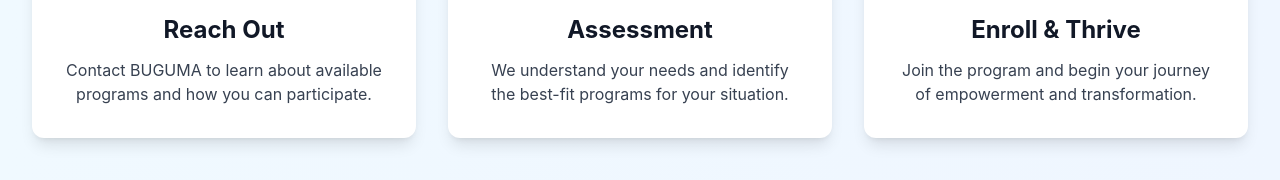
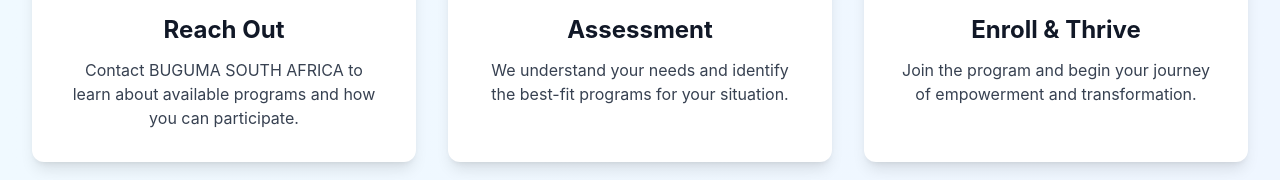
Before and after one commit to S-ciz/buguma, a Next.js app: page /programs in a window 1280 px wide. Shown: the part 5631-5811 px from the top of the page. Built offline with nearby package versions, Linux system fonts and the light colour scheme.

Commit message:
images and buguma naming

```diff
--- a/app/about/page.jsx
+++ b/app/about/page.jsx
@@ -59,7 +59,7 @@
         <div className="container-custom text-center">
           <ScrollAnimatedSection>
             <h1 className="text-5xl md:text-6xl font-bold mb-6">
-              About BUGUMA
+              About BUGUMA SOUTH AFRICA
             </h1>
             <p className="text-2xl text-gray-100 max-w-3xl mx-auto">
               A movement by refugees, for refugees, committed to dignity and opportunity.
--- a/app/programs/page.jsx
+++ b/app/programs/page.jsx
@@ -63,7 +63,7 @@
       shortDesc: 'Social cohesion & peaceful coexistence',
       fullDesc: 'Cultural exchanges and conflict resolution programs build bridges between refugees and host communities. We foster unity and understanding.',
       outcome: 'Integrated communities with strong social cohesion and peaceful coexistence.',
-      image: '/img/skill5.jpg',
+      image: '/img/showcase5.jpg',
       highlights: ['Cultural Exchanges', 'Conflict Resolution', 'Community Events', 'Dialogue Programs', 'Integration Support'],
       color: 'from-green-50 to-green-100',
       borderColor: 'border-green-500',
@@ -217,7 +217,7 @@
               {
                 step: '1',
                 title: 'Reach Out',
-                description: 'Contact BUGUMA to learn about available programs and how you can participate.',
+                description: 'Contact BUGUMA SOUTH AFRICA to learn about available programs and how you can participate.',
               },
               {
                 step: '2',
```
